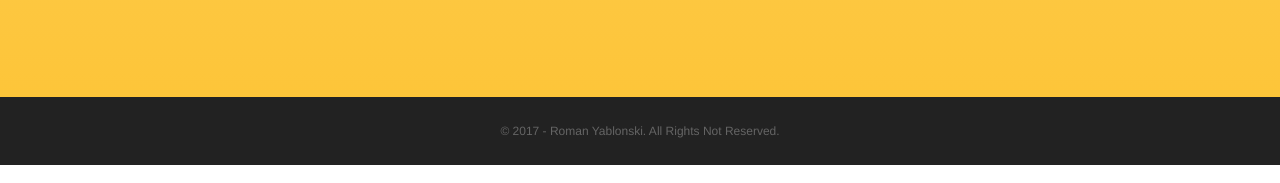
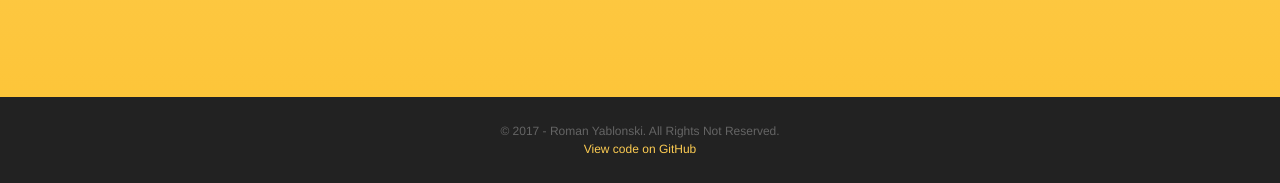
Before and after one commit to SpaceDefenderGame/SpaceDefenderGame.github.io, a plain HTML site: page index.html in a window 1280 px wide. Shown: the part 4143-4326 px from the top of the page. Drawn offline with nearby package versions, Linux system fonts and the light colour scheme; a web font is replaced by a local one.

Commit message:
add link to github code

```diff
--- a/index.html
+++ b/index.html
@@ -242,6 +242,7 @@
     <footer>
       <div class="container">
         <p>&copy; 2017 - Roman Yablonski. All Rights Not Reserved.</p>
+		<p><a href="https://github.com/SpaceDefenderGame/play/tree/gh-pages" target="_blank">View code on GitHub</a></p>
       </div>
     </footer>
 
```
